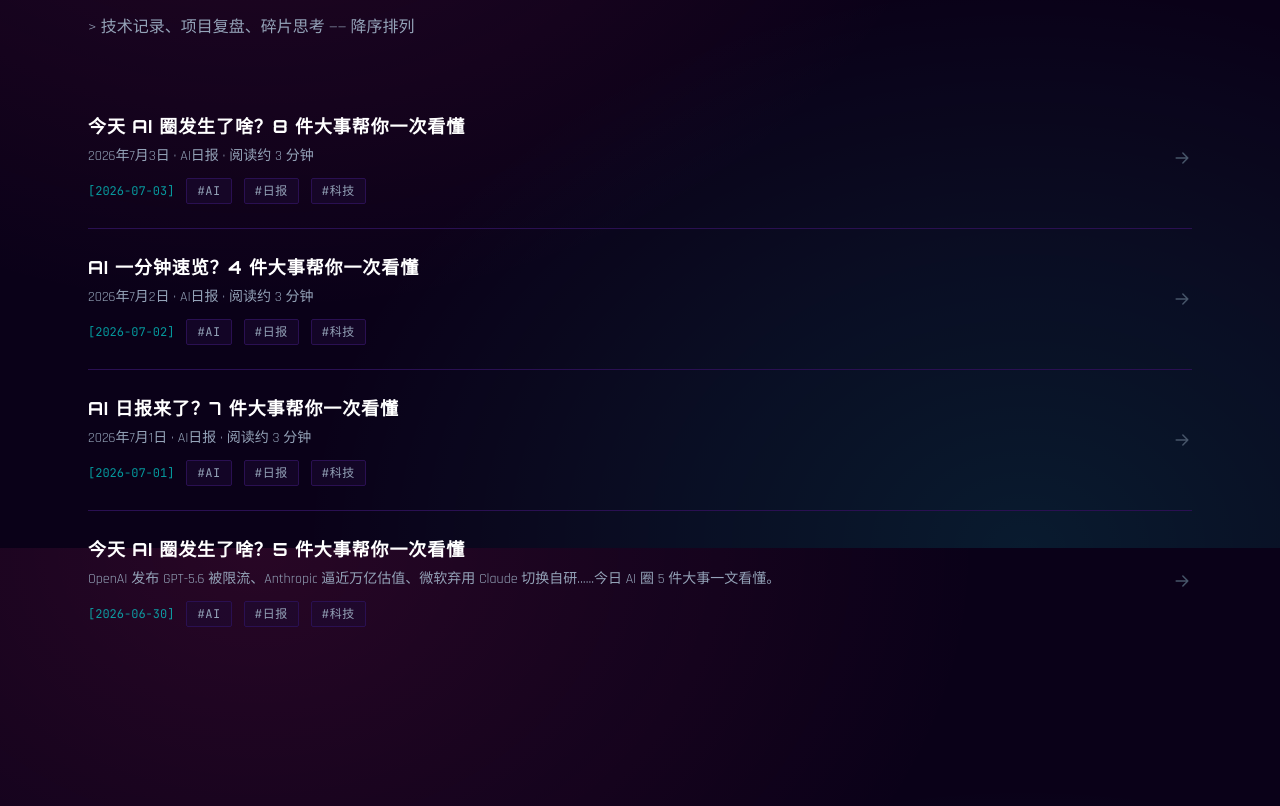
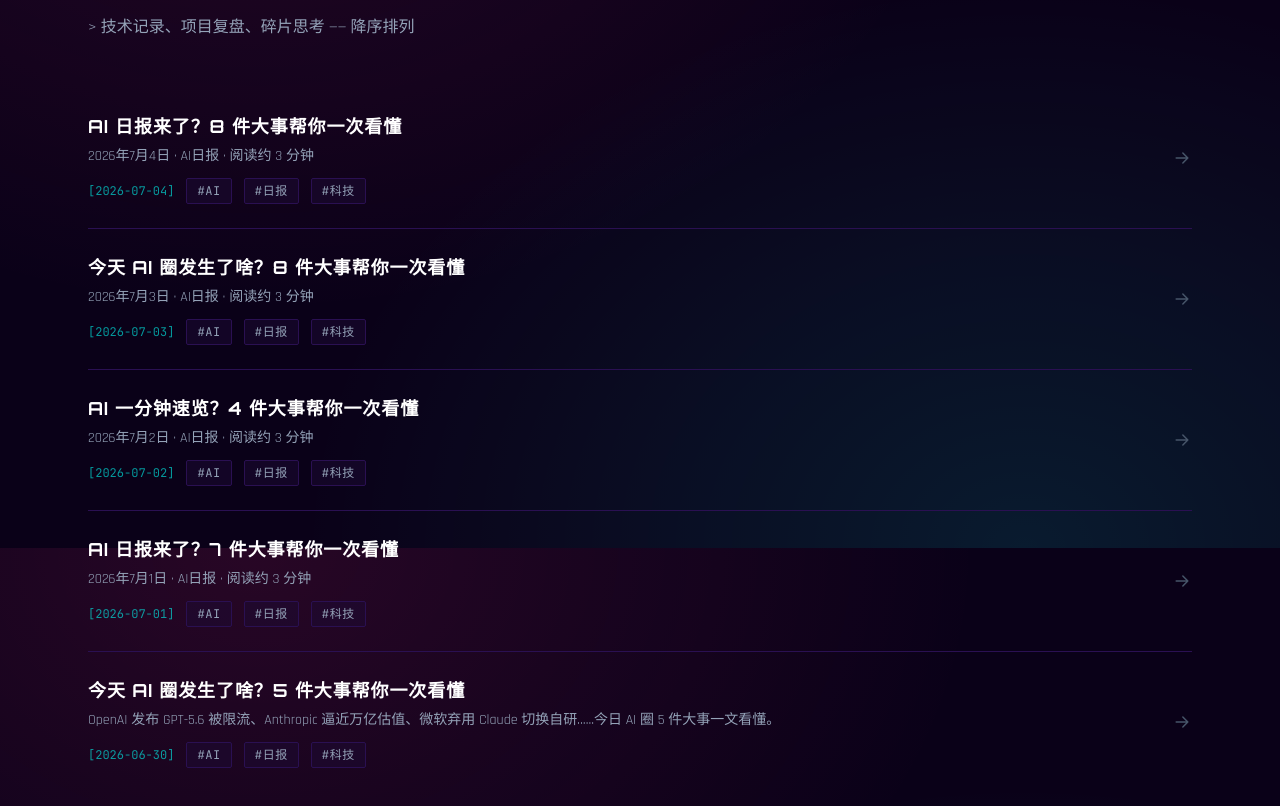
Before and after one commit to alexchenyiqin-droid/cyberpunk-portfolio, a React (Vite) app: page / in a window 1280 px wide. Shown: the part 2652-3458 px from the top of the page. Built offline with nearby package versions, Linux system fonts and the light colour scheme.

Commit message:
feat: add AI daily report for 2026-07-04

```diff
--- a/src/data/posts.js
+++ b/src/data/posts.js
@@ -10,6 +10,79 @@
  *   content   正文，使用 Markdown 语法编写
  */
 export const posts = [
+  {
+    slug: 'ai-daily-20260704',
+    title: 'AI 日报来了？8 件大事帮你一次看懂',
+    excerpt: '2026年7月4日 · AI日报 · 阅读约 3 分钟',
+    date: '2026-07-04',
+    tags: ['AI', '日报', '科技'],
+    content: `> 2026年7月4日 · AI日报 · 阅读约 3 分钟
+
+---
+
+## 1. 英伟达200亿美元牵手AI芯片新星
+
+英伟达宣布与Groq达成200亿美元技术授权协议，成为史上最大芯片交易。虽非传闻的收购，但双方合作将重塑AI芯片竞争格局，未来AI芯片可能更快更便宜。
+
+**一句话：** AI芯片巨头强强联手，意味着你以后用的AI工具可能跑得更快、价格更低
+
+---
+## 2. 马斯克预言：AI将引爆美国GDP
+
+世界首富马斯克预测，AI将在未来18个月内让美国GDP增长10%，5年内甚至翻3倍。这位大佬all in AI，从自动驾驶到聊天机器人全线布局，看来AI真的要改变钱了。
+
+**一句话：** 大佬都在押注AI，你用的每个APP可能都在涨价或者变得更智能
+
+---
+## 3. 日本砸重金追赶AI：预算暴增三倍
+
+日本政府2026年预算案中，AI和芯片研发资金暴增至1.23万亿日元，是之前的三倍！看来日本真的急了，不想在中美AI竞争中掉队。
+
+**一句话：** 连日本都要举国搞AI了，未来你手里的电子产品可能都要被"日本芯"升级
+
+---
+## 4. 清华牵头成立AI开放联盟
+
+清华大学联合17所顶尖大学和8家科技巨头成立AI开放联盟，要搞自主可控的AI基础设施。以后国产AI训练可能不用那么依赖进口芯片了。
+
+**一句话：** 中国高校和企业抱团搞AI，未来你用的国产APP可能会更懂中文
+
+---
+## 5. DeepSeek年度十大科技突破居首
+
+DeepSeek-R1模型以强化学习实现高效推理，入选年度十大科技突破。这个国产AI模型让科技圈兴奋不已，被称为"顿悟时刻"。
+
+**一句话：** 国产AI正在崛起，以后跟AI聊天可能更顺畅、更便宜
+
+---
+## 6. 欧盟研究：AI助手新闻准确率堪忧
+
+欧盟研究显示，ChatGPT、Copilot、Gemini等AI助手回答新闻问题时，45%有重大错误，81%存在问题。看来AI写稿还不能完全信，事实核查还是得靠人。
+
+**一句话：** 别全信AI写的新闻，它可能会瞎编！用它查资料时多留个心眼
+
+---
+## 7. 印度警方用AI抓网络诈骗犯
+
+微软和印度马哈拉施特拉邦合作推出AI系统MahaCrimeOS，帮助警察快速破获网络诈骗案。AI不仅能聊天，还能当"网络警察"抓坏人。
+
+**一句话：** 以后接到诈骗电话，AI可能比你先发现它是骗子
+
+---
+## 8. 全球AI投资热潮：泡沫还是革命？
+
+全球风投今年向AI公司投入近4000亿美元，其中一半以上流向AI初创企业。有人觉得这是下一场工业革命，也有人担心泡沫即将破裂。
+
+**一句话：** AI太火了，全世界都在往里砸钱，你的钱包可能正在被AI改变
+
+---
+
+> **今日总结：** AI行业正在从"秀技术"转向"拼落地"，芯片、应用、机器人全面开火，全球竞争白热化
+
+*数据来源：新浪科技、新浪财经、人民网、新华网、微软亚洲、创业邦*
+
+*明天见 👋*`,
+  },
   {
     slug: 'ai-daily-20260703',
     title: '今天 AI 圈发生了啥？8 件大事帮你一次看懂',
```
